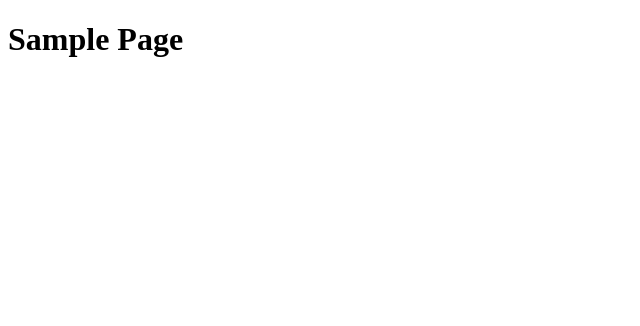
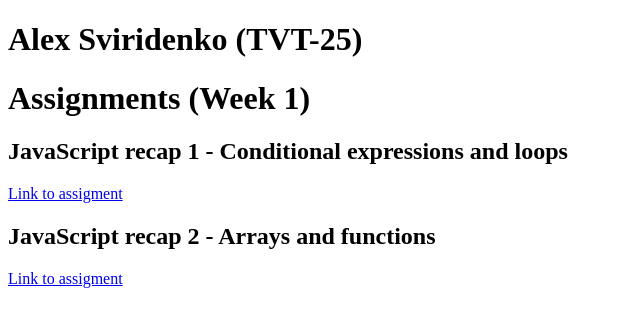
Before and after one commit to AlexDenkko/javascript_course_metropolia26, a website: page index.html in a window 1280 px wide. Shown: the whole page, without its empty margins (0-640 px from the left). Drawn offline with Linux system fonts and the light colour scheme.

Commit message:
added files needed

```diff
--- a/index.html
+++ b/index.html
@@ -9,6 +9,11 @@
   </head>
 
   <body>
-    <h1>Sample Page</h1>
+    <h1>Alex Sviridenko (TVT-25)</h1>
+    <h1>Assignments (Week 1)</h1>
+    <h2>JavaScript recap 1 - Conditional expressions and loops</h2>
+    <a href="#">Link to assigment</a>
+    <h2>JavaScript recap 2 - Arrays and functions</h2>
+    <a href="#">Link to assigment</a>
   </body>
 </html>
```
Also changed, not shown: assignments/assigment_1_1_1/index.html (added), assignments/assigment_1_1_1/script.js (added), assignments/assigment_1_1_1/styles.css (added), assignments/example/index.html (added), assignments/example/script.js (added), assignments/example/styles.css (added).
